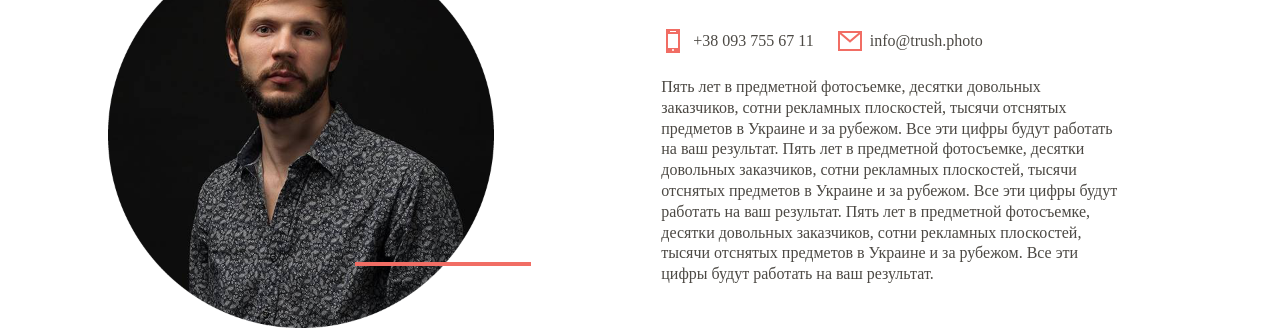
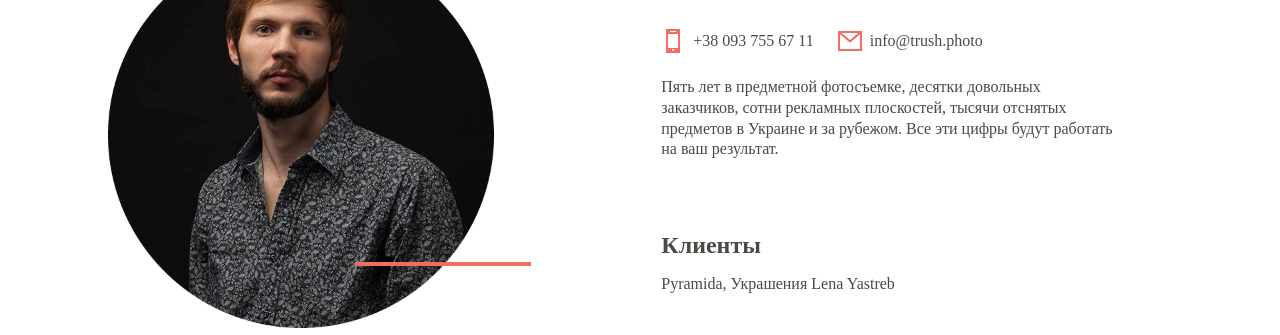
Before and after one commit to MaryTyutyunnyk/Trush.photo, a website: page src/html/pages/about.html in a window 1280 px wide. Shown: the part 215-550 px from the top of the page. Drawn offline with nearby package versions, Linux system fonts and the light colour scheme; files that its build step writes are made by us from their sources; files whose address does not match are found by name; a web font is replaced by a local one.

Commit message:
Fix html in the About page

```diff
--- a/src/html/pages/about.html
+++ b/src/html/pages/about.html
@@ -75,10 +75,6 @@
 			<div class="infoSection__description">
 				<p class="infoSection__descriptionText">Пять лет в предметной фотосъемке, десятки довольных заказчиков,
 					сотни рекламных плоскостей, тысячи отснятых предметов в Украине и за рубежом. Все эти цифры будут
-					работать на ваш результат. Пять лет в предметной фотосъемке, десятки довольных заказчиков,
-					сотни рекламных плоскостей, тысячи отснятых предметов в Украине и за рубежом. Все эти цифры будут
-					работать на ваш результат. Пять лет в предметной фотосъемке, десятки довольных заказчиков,
-					сотни рекламных плоскостей, тысячи отснятых предметов в Украине и за рубежом. Все эти цифры будут
 					работать на ваш результат.</p>
 				<svg id="arrow" class="infoSection__arrow" xmlns="http://www.w3.org/2000/svg" width="16" height="16" fill="none"
 				     viewBox="0 0 16 16">
```
